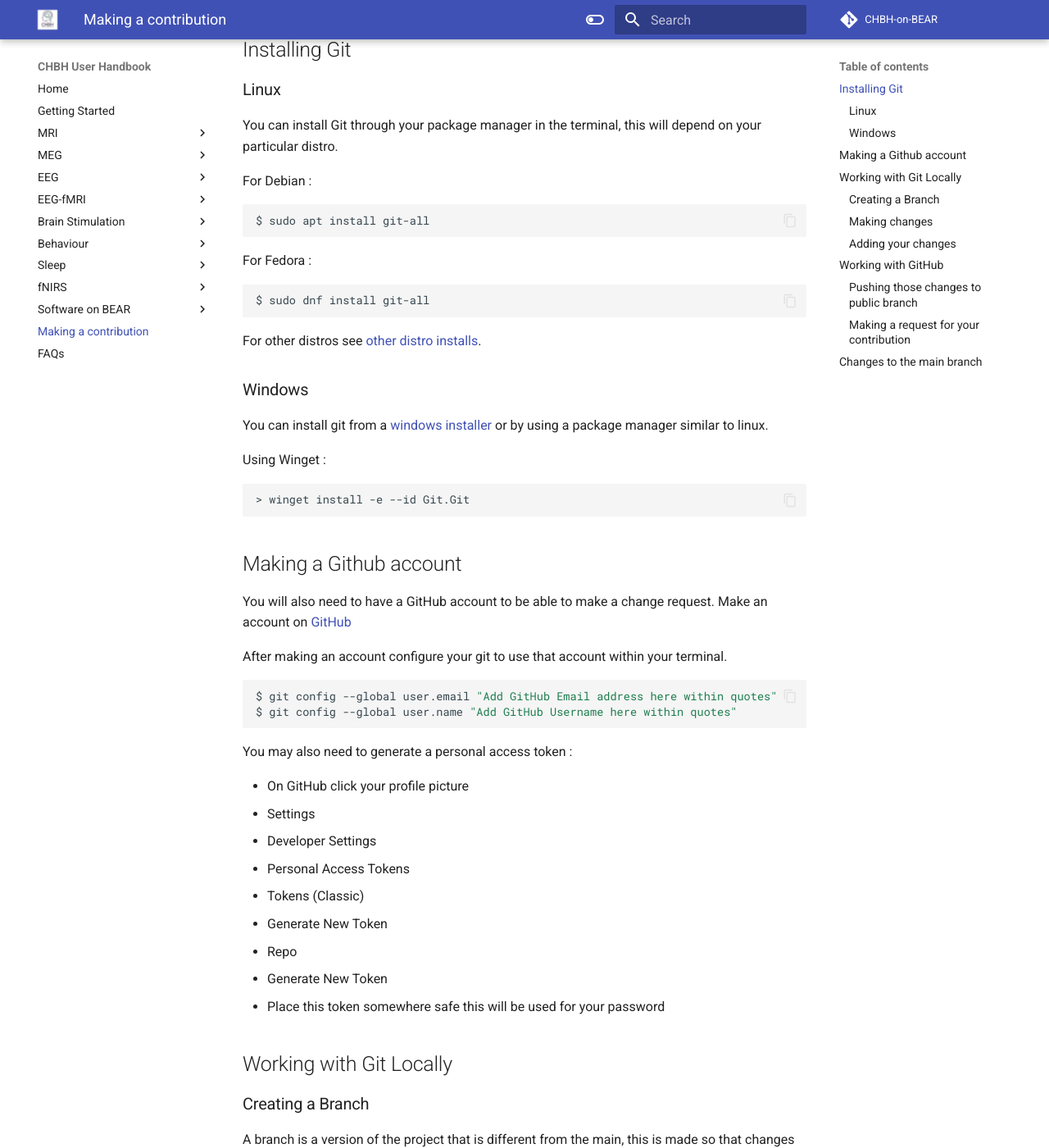
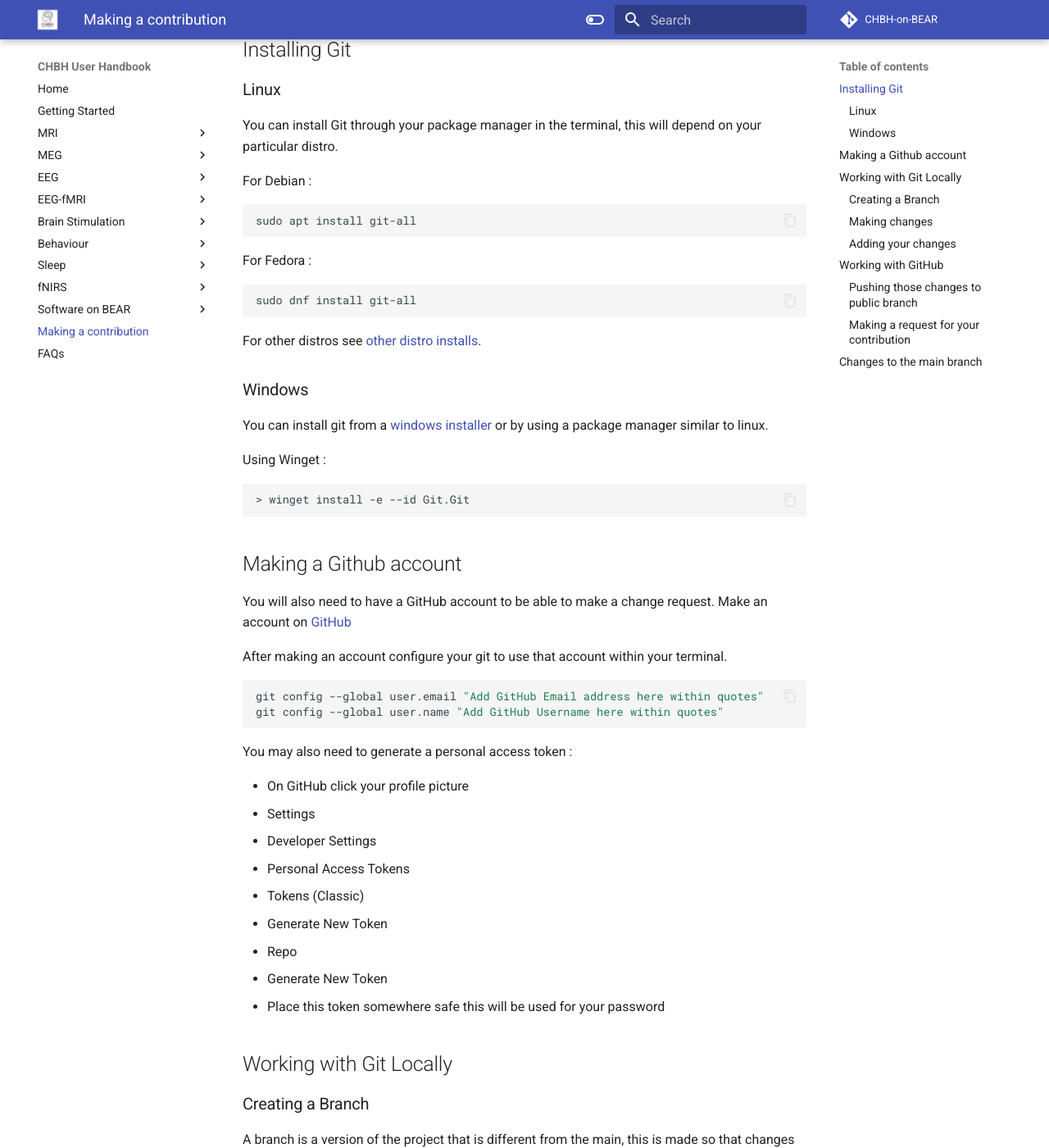
Before and after one commit to chbh-opensource/chbh-on-bear, an MkDocs documentation site: the page built from docs/making_a_contribution.md, in a window 1280 px wide and 1400 px high, scrolled down 253 px. Shown: the whole window at 82% size. Built offline with MkDocs 1.6.1 and Material for MkDocs 9.7.7, drawn with Linux system fonts in a browser that asks for light colours; comment, search, counter and statistics services are not loaded.

````diff
--- a/docs/making_a_contribution.md
+++ b/docs/making_a_contribution.md
@@ -11,13 +11,13 @@ You can install Git through your package manager in the terminal, this will depe
 For Debian :
 
 ```shell
-$ sudo apt install git-all
+sudo apt install git-all
 ```
 
 For Fedora :
 
 ```shell
-$ sudo dnf install git-all
+sudo dnf install git-all
 ```
 
 For other distros see [other distro installs](https://git-scm.com/download/linux).
@@ -39,8 +39,8 @@ You will also need to have a GitHub account to be able to make a change request.
 After making an account configure your git to use that account within your terminal.
 
 ```shell
-$ git config --global user.email "Add GitHub Email address here within quotes"
-$ git config --global user.name "Add GitHub Username here within quotes"
+git config --global user.email "Add GitHub Email address here within quotes"
+git config --global user.name "Add GitHub Username here within quotes"
 ```
 
 You may also need to generate a personal access token :
@@ -64,13 +64,13 @@ A branch is a version of the project that is different from the main, this is ma
 Check what branch you are on :
 
 ```shell
-$ git branch -l
+git branch -l
 ```
 
 Create your own branch :
 
 ```shell
-$ git checkout -b tommy_changes
+git checkout -b tommy_changes
 ```
 
 This will create a new branch called "tommy_changes" and switch to it. You can check what branch you are in again to make sure you have switched.
@@ -91,7 +91,7 @@ nav:
 To check the status of you changes use :
 
 ```shell
-$ git status
+git status
 ```
 
 Use this whenever you're unsure as what is happening with your file changes.
@@ -101,13 +101,13 @@ If you've created a new file add it to git using it's filename.
 Example file add :
 
 ```shell
-$ git add docs/software/python.md
+git add docs/software/python.md
 ```
 
 To see the differences you've made you can use git in your terminal.
 
 ```shell
-$ git diff
+git diff
 ```
 
 Once you've made all the changes you would like to make, you can then save all these changes to your git branch. As good practice these changes should be similar in nature such as "Correcting spelling errors".
@@ -115,8 +115,9 @@ Once you've made all the changes you would like to make, you can then save all t
 Saving your changes to your branch :
 
 ```shell
-$ git commit -m "Correcting spelling errors"
+git commit -m "Correcting spelling errors"
 ```
+
 This will save all your changes with the messsage "Correcting spelling error". This will be visable publically later and be used to explain your changes to others.
 
 ## Working with GitHub
@@ -144,6 +145,7 @@ Password for 'https://github.com': {Your token here}
 This will then push these changes to the public branch that is viewable for everyone. If you wish to push another commit you can skip the creating a branch section.
 
 ### Making a request for your contribution
+
 After doing all these previous steps the final thing you need to do is create a pull request. This lets the admins know that you want something merged into the main branch that will then be put automatically onto the chbh-on-bear page.
 
  - In your browser go onto the chbh-on-bear GitHub page
@@ -161,7 +163,7 @@ When working on this project and making multiple commits it's possible the main
 Move onto main branch :
 
 ```shell
-$ git checkout main
+git checkout main
 ```
 
 Check you are on the main branch :
@@ -174,13 +176,13 @@ $ git branch
 Get updated main branch :
 
 ```shell
-$ git fetch origin
+git fetch origin
 ```
 
 Pull the update into local main :
 
 ```shell
-$ git pull origin main
+git pull origin main
 ```
 
 Move back to your branch :
@@ -200,13 +202,13 @@ $ git branch
 Merge updated main into your branch :
 
 ```shell
-$ git merge main
+git merge main
 ```
 
 Update the public GitHub branch :
 
 ```shell
-$ git push origin tommy_changes
+git push origin tommy_changes
 ```
 
 This will update you local main and personal branch to be up to date with the current live version and then push that to the public version of the branch. Editing is done exactly the same as before, happy contributing!
````
Also changed, not shown: README.md (+7 -2 lines), docs/getting_started.md (+5 -5 lines), docs/index.md (+9 -12 lines).
